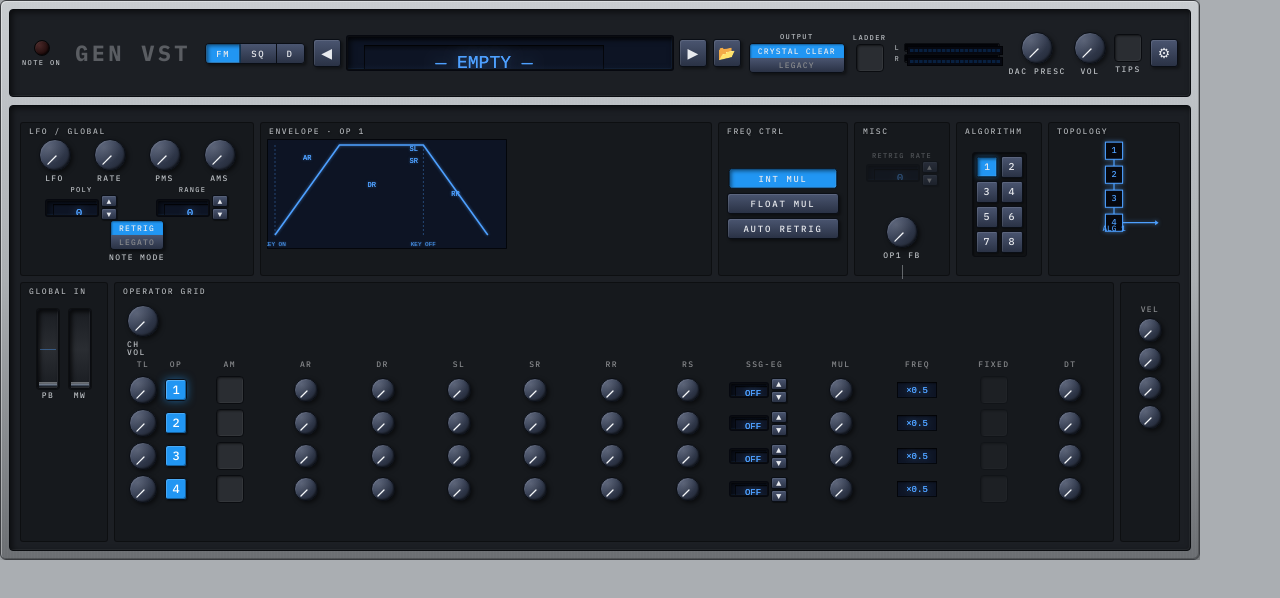
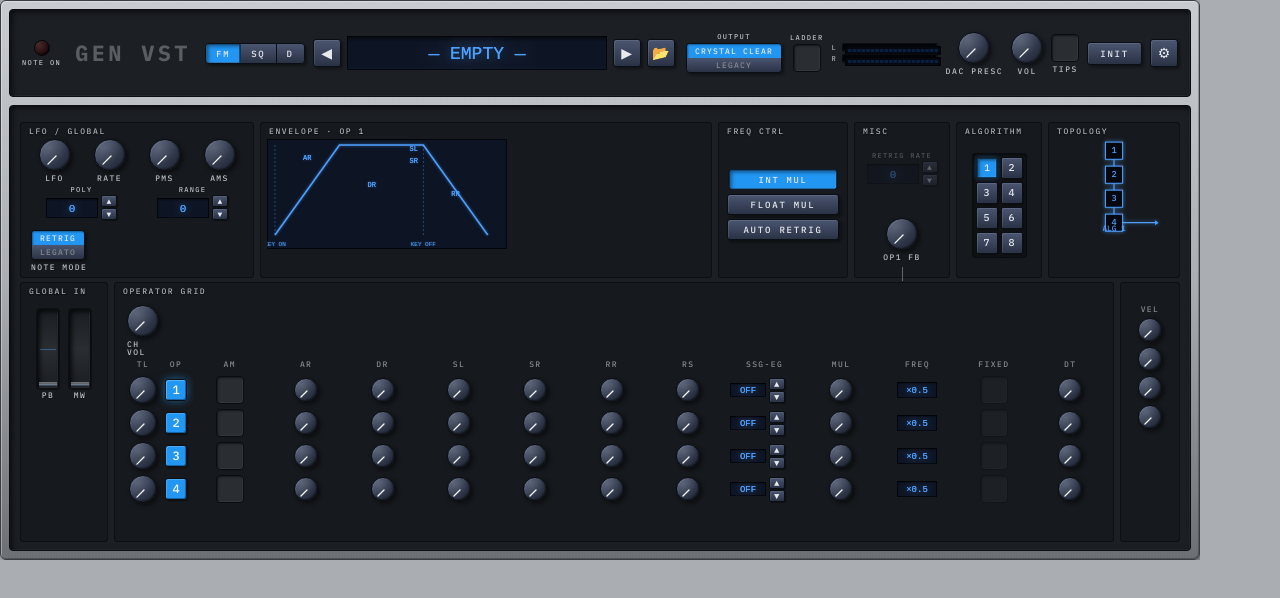
Before and after one commit to binbuf/gen-vst, a website built with Vite: page ui/index.html in a window 1280 px wide. Built offline with nearby package versions, Linux system fonts and the light colour scheme.

Commit message:
UI polish fixes were applied to the header and FM view: INIT button, patch LCD double-box fix, stepper height increase, and   Note Mode left-alignment.

```diff
--- a/ui/src/header.js
+++ b/ui/src/header.js
@@ -80,7 +80,7 @@ function ensureStyles() {
       pointer-events: none;
     }
     .hdr .hdr-patch .lcd-patch-host {
-      flex: 1 1 auto;
+      flex: 0 0 auto;
     }
     .hdr .hdr-output {
       display: inline-flex;
@@ -180,7 +180,7 @@ export function mount(host, opts = {}) {
   const patchWrap = el("div", { className: "hdr-patch" });
   const prevBtn  = el("button", { className: "icon-btn", text: "◀" });
   prevBtn.type = "button";
-  const lcdHost  = el("div", { className: "lcd lcd-patch lcd-patch-host" });
+  const lcdHost  = el("div", { className: "lcd-patch-host" });
   const patchLcd = mountPatchNameLcd(lcdHost, {
     initialText: IDLE_LCD_PLACEHOLDER,
     tipId: "patch_lcd",
@@ -321,7 +321,18 @@ export function mount(host, opts = {}) {
   });
   host.appendChild(tipsCell);
 
-  // --- 11. ⚙ Gear icon (open Settings) ---------------------------------
+  // --- 11. INIT button (quick reset, no confirmation) ------------------
+  // Calls resetAllToDefaults directly — for live performance / testing use.
+  // The Settings modal has the same action gated behind a confirm dialog.
+  const initBtn = el("button", { className: "btn", text: "INIT" });
+  initBtn.type = "button";
+  applyTooltip(initBtn, "init_patch");
+  let initResetFn = null;
+  try { initResetFn = getNativeFunction("resetAllToDefaults"); } catch (_e) { initResetFn = null; }
+  initBtn.addEventListener("click", () => { if (initResetFn) initResetFn(); });
+  host.appendChild(initBtn);
+
+  // --- 12. ⚙ Gear icon (open Settings) ---------------------------------
   const gearBtn = el("button", { className: "icon-btn", text: "⚙" });
   gearBtn.type = "button";
   applyTooltip(gearBtn, "settings");
--- a/ui/src/styles/design-system.css
+++ b/ui/src/styles/design-system.css
@@ -256,9 +256,8 @@ canvas {
   height: 88px;
   display: grid;
   /* note-on | wordmark | mode pill | patch LCD (1fr) | filter | ladder |
-   *   DAC PRESCALER | L/R meters | VOL | TIPS | gear  — established in
-   * the mvp2/01 mockup pages; Tasks 08+ fill in the inner cells. */
-  grid-template-columns: auto auto auto 1fr auto auto auto auto auto auto auto;
+   *   L/R meters | DAC PRESCALER | VOL | TIPS | INIT | gear */
+  grid-template-columns: auto auto auto 1fr auto auto auto auto auto auto auto auto;
   align-items: center;
   gap: 8px;
   padding: 0 12px;
--- a/ui/src/views/fm-view.js
+++ b/ui/src/views/fm-view.js
@@ -156,6 +156,11 @@ function ensureStyles() {
       grid-template-columns: 1fr 1fr;
       gap: 6px;
       padding-top: 4px;
+    }
+    .fm-panel .note-mode-left {
+      align-items: flex-start;
+      margin-top: 10px;
+      padding-left: 2px;
     }
     .fm-panel .stepper-cell {
       display: flex;
@@ -440,7 +445,7 @@ export function mount(root) {
   lfoBlock.appendChild(stepperRow);
 
   // LEGATO / RETRIG two-way toggle.
-  const noteModeWrap = el("div", { className: "knob-cell" });
+  const noteModeWrap = el("div", { className: "knob-cell note-mode-left" });
   const noteModeHost = el("div");
   noteModeWrap.appendChild(noteModeHost);
   noteModeWrap.appendChild(el("div", { className: "knob-label", text: "Note Mode" }));
--- a/ui/src/widgets/patch-name-lcd.js
+++ b/ui/src/widgets/patch-name-lcd.js
@@ -13,7 +13,7 @@ import { mount as mountLcd } from "./lcd-readout.js";
 // data-attrs land on the same host element.
 export function mount(host, opts = {}) {
   return mountLcd(host, {
-    width: 240,
+    width: 260,
     height: 34,
     fontPx: 18,
     align: "center",
--- a/ui/src/widgets/stepper.js
+++ b/ui/src/widgets/stepper.js
@@ -37,19 +37,15 @@ export function mount(host, opts = {}) {
   host.innerHTML = "";
   if (tipId) applyTooltip(host, tipId);
 
-  // LCD cell -- styled via the .lcd recipe so the host's CSS captures the
-  // recessed chrome; the canvas readout draws the glowing digits inside.
+  // LCD cell — canvas-only; the canvas draws its own background, border, and
+  // glow. No .lcd CSS class here because that class adds padding + overflow:
+  // hidden which clips the canvas inside a smaller visible area.
   const lcdCell = document.createElement("div");
-  lcdCell.className = "lcd";
-  if (sizeMini) {
-    lcdCell.style.minWidth = "38px";
-    lcdCell.style.padding  = "2px 4px";
-  }
   host.appendChild(lcdCell);
 
   const lcd = mountLcd(lcdCell, {
     width:  sizeMini ? 36 : 52,
-    height: sizeMini ? 14 : 16,
+    height: sizeMini ? 14 : 20,
     fontPx: sizeMini ? 9  : 11,
     align:  "center",
     initialText: "0",
--- a/ui/src/widgets/tooltip-content.js
+++ b/ui/src/widgets/tooltip-content.js
@@ -57,6 +57,10 @@ export const TOOLTIPS = {
   "settings": {
     name: "SETTINGS",
     desc: "Open the Settings panel — hardware strict, UI scale, aftertouch routing.",
+  },
+  "init_patch": {
+    name: "INIT",
+    desc: "Immediately reset all parameters to their factory defaults — useful for starting fresh during live performance or testing.",
   },
   "hardware_strict": {
     name: "HARDWARE STRICT",
```
